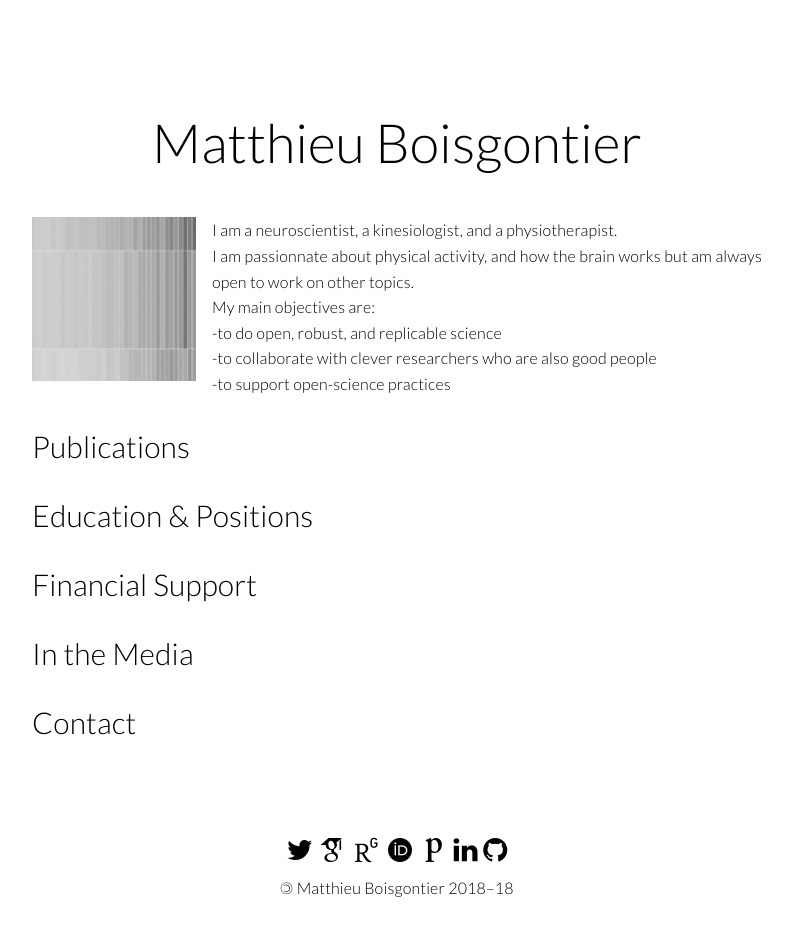
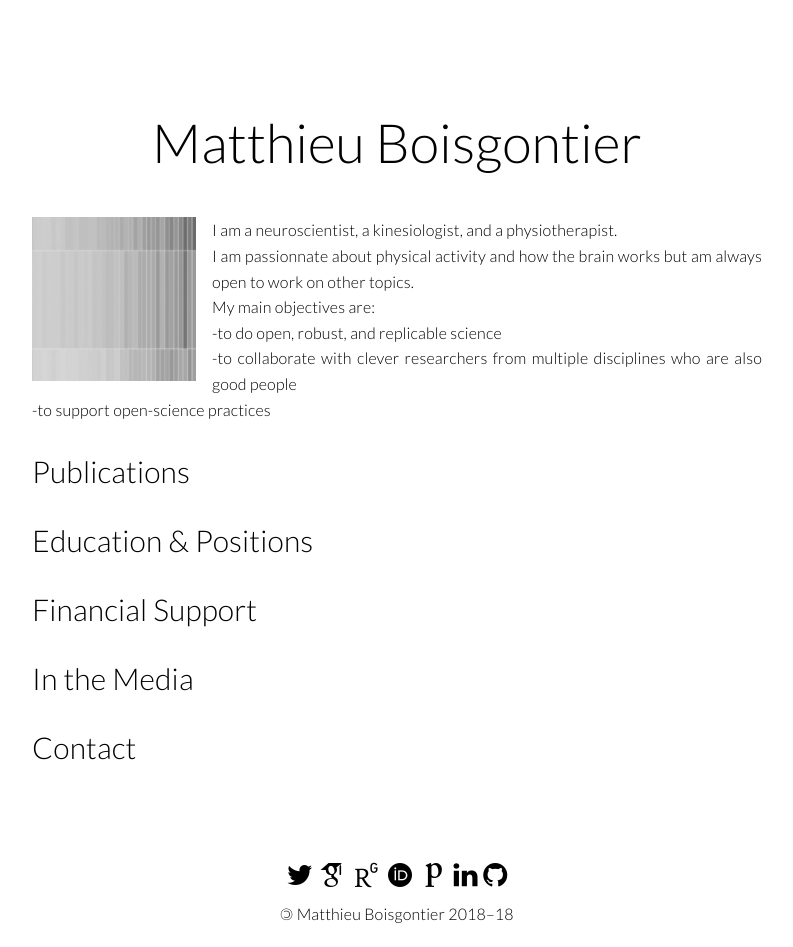
Before and after one commit to matthieuboisgontier/matthieuboisgontier.github.io, a Jekyll site: the page built from index.html, in a window 1280 px wide. Shown: the whole page, without its empty margins (243-1036 px from the left). Built offline with Jekyll 4.4.1, drawn with Linux system fonts in a browser that asks for light colours; nearby versions of some CDN libraries; some web fonts are replaced; a script that is not in the unit is left out; comment, search, counter and statistics services are not loaded; before the commit the page ends 921 px from its top, so only the background shows below that.

Commit message:
Update me.html

```diff
--- a/_includes/me.html
+++ b/_includes/me.html
@@ -1,8 +1,7 @@
 <p> <img src="/images/favicons/mstile-144x144.png">
   <p>
     I am a neuroscientist, a kinesiologist, and a physiotherapist.<br/>
-    I am passionnate about physical activity, and how the brain works
-    but am always open to work on other topics. <br/>
-    My main objectives are:<br/> -to do open, robust, and replicable science<br/> -to collaborate with clever researchers who are also good people<br/> -to support open-science practices
+    I am passionnate about physical activity and how the brain works but am always open to work on other topics. <br/>
+    My main objectives are:<br/> -to do open, robust, and replicable science<br/> -to collaborate with clever researchers from multiple disciplines who are also good people<br/> -to support open-science practices
   </p>
 </p>
```
